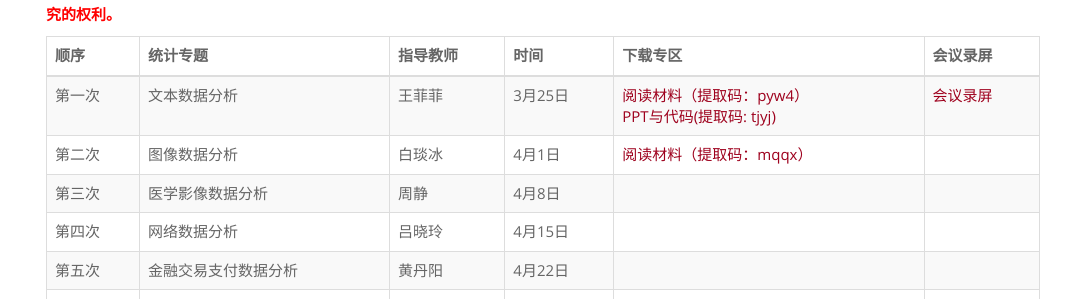
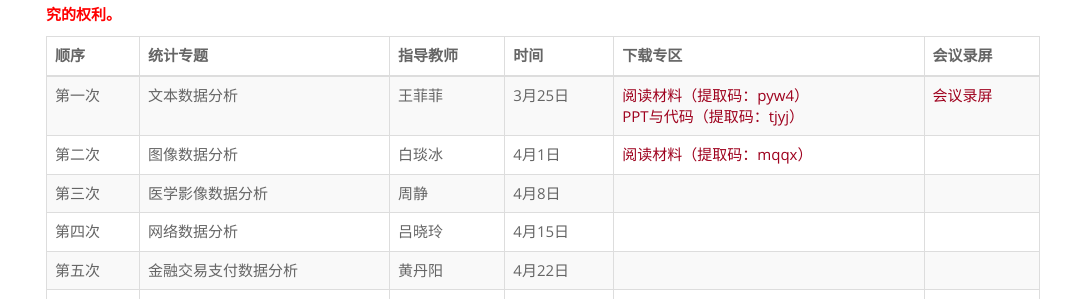
Before and after one commit to rucdmc/rucdmc.github.io, a Jekyll site: the page built from index.html, in a window 1280 px wide. Shown: the part 606-905 px from the top of the page, without its empty margins (97-1182 px from the left). Built offline with Jekyll 4.4.1, drawn with Linux system fonts in a browser that asks for light colours.

```diff
--- a/index.html
+++ b/index.html
@@ -101,7 +101,7 @@ layout: default
             <td>文本数据分析</td>
             <td>王菲菲</td>
             <td>3月25日</td>
-            <td><a href="https://pan.baidu.com/s/1R8UI1hGWEa8ZaNWw_894lQ?pwd=pyw4">阅读材料（提取码：pyw4）</a><br /><a href="https://pan.baidu.com/s/1ghZytZiGULQNHrfoMXhQyg?pwd=tjyj">PPT与代码(提取码: tjyj)</a></td>
+            <td><a href="https://pan.baidu.com/s/1R8UI1hGWEa8ZaNWw_894lQ?pwd=pyw4">阅读材料（提取码：pyw4）</a><br /><a href="https://pan.baidu.com/s/1ghZytZiGULQNHrfoMXhQyg?pwd=tjyj">PPT与代码（提取码：tjyj）</a></td>
             <td><a href="https://meeting.tencent.com/v2/cloud-record/share?id=6a9447b5-2d77-47f9-b73d-fdaeaba04384&from=3">会议录屏</a></td>
 	</tr>
         <tr>
```
